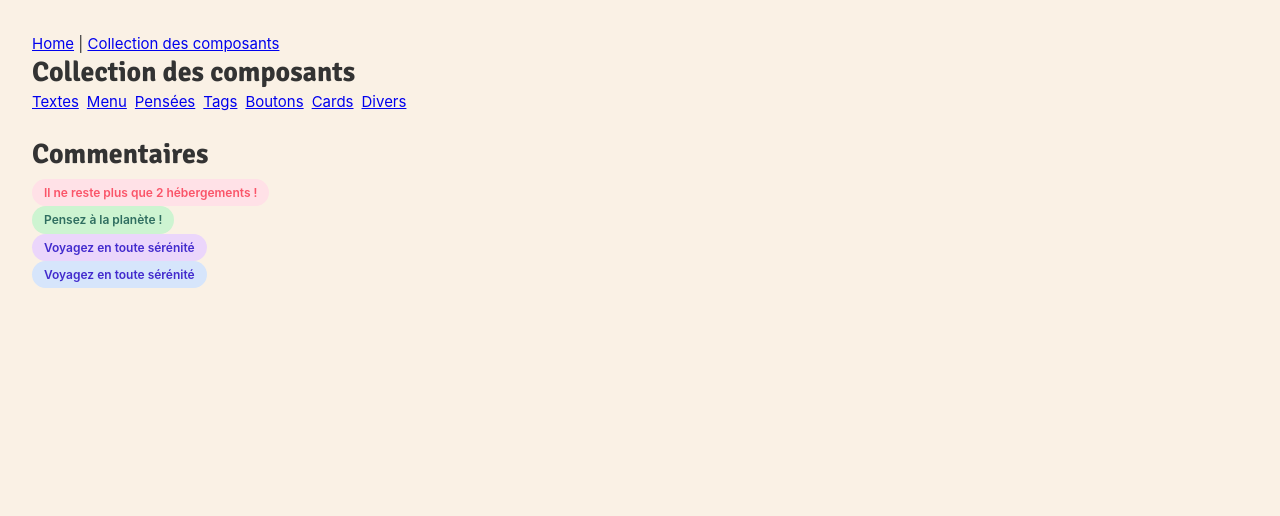
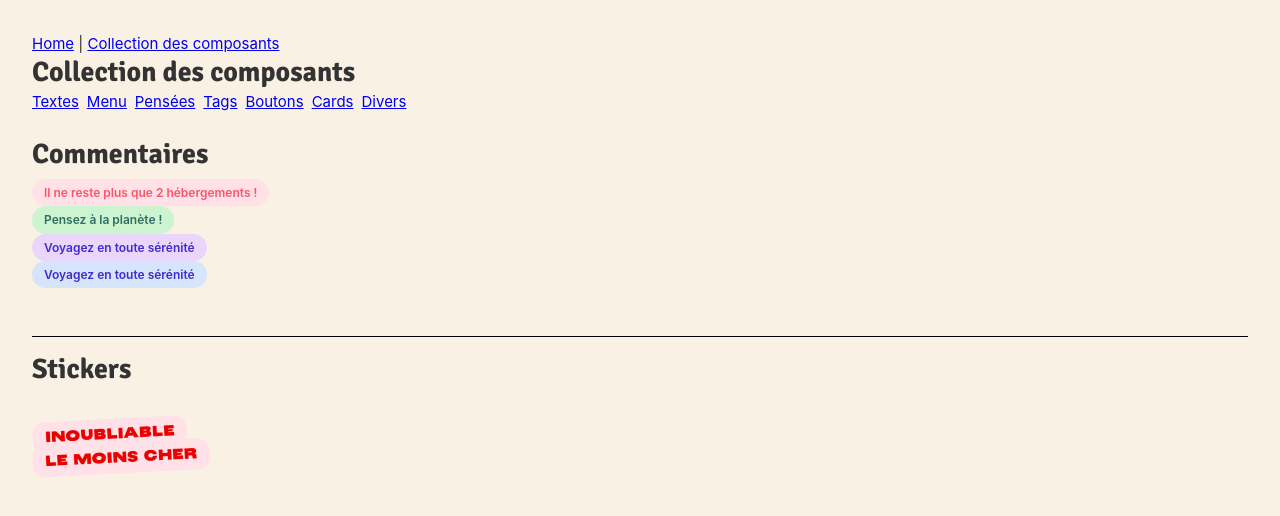
Before and after one commit to loristewis/gob_green-latitude-front, a Vue app: page /collection/tag in a window 1280 px wide. Shown: the top 516 px of the page. Built offline with nearby package versions, Linux system fonts and the light colour scheme.

Commit message:
ajout composant sticker texte

```diff
--- a/src/components/collection/TagCollection.vue
+++ b/src/components/collection/TagCollection.vue
@@ -5,13 +5,18 @@
   <Tag color="green">Pensez à la planète !</Tag>
   <Tag color="purple">Voyagez en toute sérénité</Tag>
   <Tag color="blue">Voyagez en toute sérénité</Tag>
+
+  <Title>Stickers</Title>
+
+  <Sticker>Inoubliable</Sticker>
+  <Sticker>Le moins cher</Sticker>
 </template>
 
 <script>
-import { Title, Tag } from '../lib'
+import { Title, Tag, Sticker } from '../lib'
 
 export default {
   name: 'TagCollection',
-  components: { Title, Tag },
+  components: { Title, Tag, Sticker },
 }
 </script>
--- /dev/null
+++ b/src/components/lib/Sticker.vue
@@ -0,0 +1,28 @@
+<template>
+  <div class="text-sticker">
+    <span><slot /></span>
+  </div>
+</template>
+
+<script>
+export default {
+  name: 'Sticker',
+}
+</script>
+
+<style lang="scss">
+.text-sticker {
+  transform: rotate(-3deg);
+  text-transform: uppercase;
+  font-family: var(--font-tag);
+
+  > span {
+    padding: 8px 12px;
+    border-radius: 12px;
+    box-decoration-break: clone;
+    -webkit-box-decoration-break: clone;
+    color: var(--color-red);
+    background-color: var(--color-rose-cool);
+  }
+}
+</style>
--- a/src/components/lib/index.js
+++ b/src/components/lib/index.js
@@ -1,6 +1,7 @@
 import Button from './Button.vue'
 import RadioButton from './RadioButton.vue'
 import Tag from './Tag.vue'
+import Sticker from './Sticker.vue'
 import Thought from './Thought.vue'
 import Title from './Title.vue'
 import ChecklistElement from './ChecklistElement.vue'
@@ -16,6 +17,7 @@ export {
   Button,
   RadioButton,
   Tag,
+  Sticker,
   Thought,
   Title,
   ChecklistElement,
```
